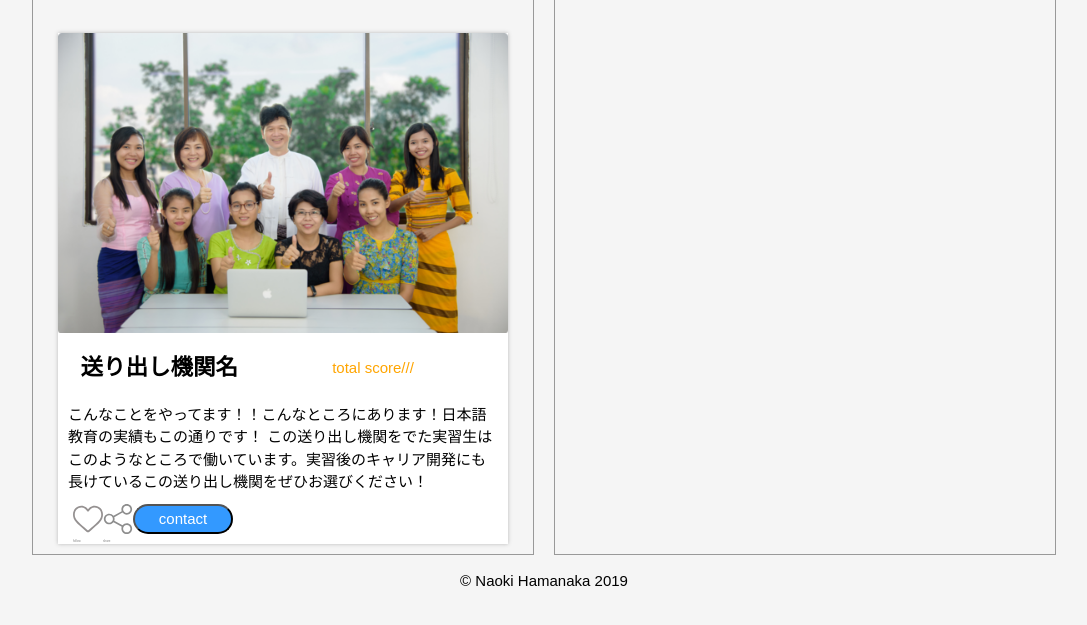
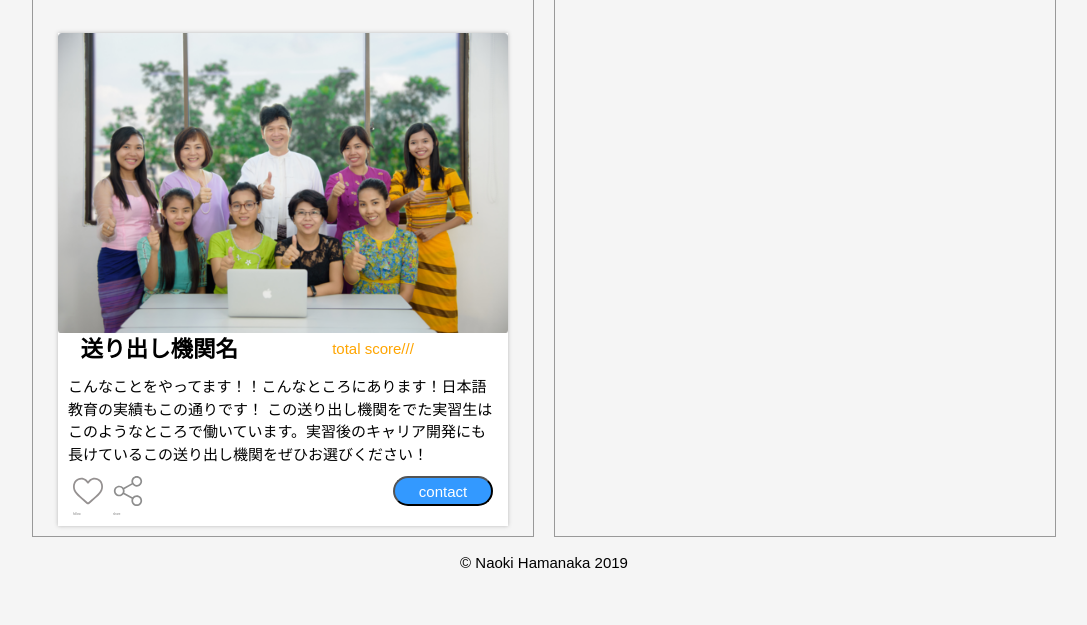
Before and after one commit to hamachonius/jssport_project, a Django app: page /company/companydetail in a window 1280 px wide. Shown: the part 101-726 px from the top of the page, without its empty margins (96-1183 px from the left). Run offline with Django 3.2, Linux system fonts and the light colour scheme; style sheets or scripts are compiled from the project's sources; some libraries are stand-ins or nearby versions.

Commit message:
button updated

```diff
--- a/company/templates/company/companydetail.html
+++ b/company/templates/company/companydetail.html
@@ -47,8 +47,8 @@
                                   </button>
                               </div>
                               </div>
-                          </div>
-                      </div>
+                       </div>
+                  </div>
          <!-- ____________________________________________ -->
 
                   <div class="detail">
--- a/jssport/static/company/companyDetail.scss
+++ b/jssport/static/company/companyDetail.scss
@@ -44,6 +44,7 @@ body{
   background-color: white;
   margin: 0 auto;
   box-shadow: 0.2px 0.2px 4px #00000040;
+  padding-bottom: 5px;
 }
 
 .header_container {
@@ -58,20 +59,30 @@ height: -webkit-fill-available;
   min-height: 300px;
   max-height: 400px;
 }
-
+  .info_container{
+    height: auto;
+  }
     .info_container_top {
       display: flex;
+
+
+    }
+     h1 {
+      margin: 0;
        }
        .company_name {
         margin-left: 5%;
+
       }
 
       .brief_description {
-  margin-left: 10px;
-  margin-right: 10px;
-  height: 100px;
+        margin: 10px 10px;
+
+        height: 100%;
 
       }
+
+
       .evaluation {
         margin: auto;
         color: orange;
@@ -80,7 +91,8 @@ height: -webkit-fill-available;
 
       .buttons {
         display: flex;
-  margin: 0px 15px;
+        margin: 0px 15px 5px;
+        justify-content: space-between;
 
 
       }
@@ -90,6 +102,9 @@ height: -webkit-fill-available;
       　　　　width: fit-content;
 
 
+          }
+             .bookmark {
+               margin-right: 10px;
              }
                 .bookmark_button {
                   margin: 0 auto;
```
Lines whose indentation alone changed are shown as unchanged.
